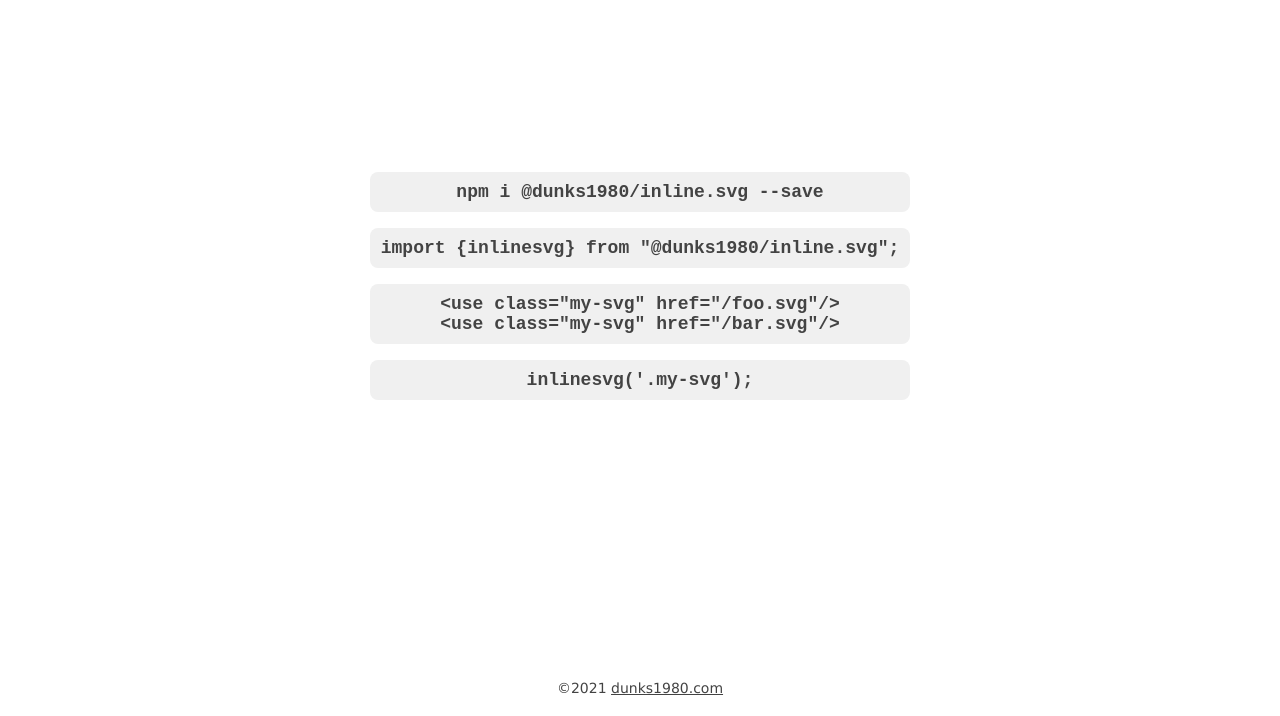
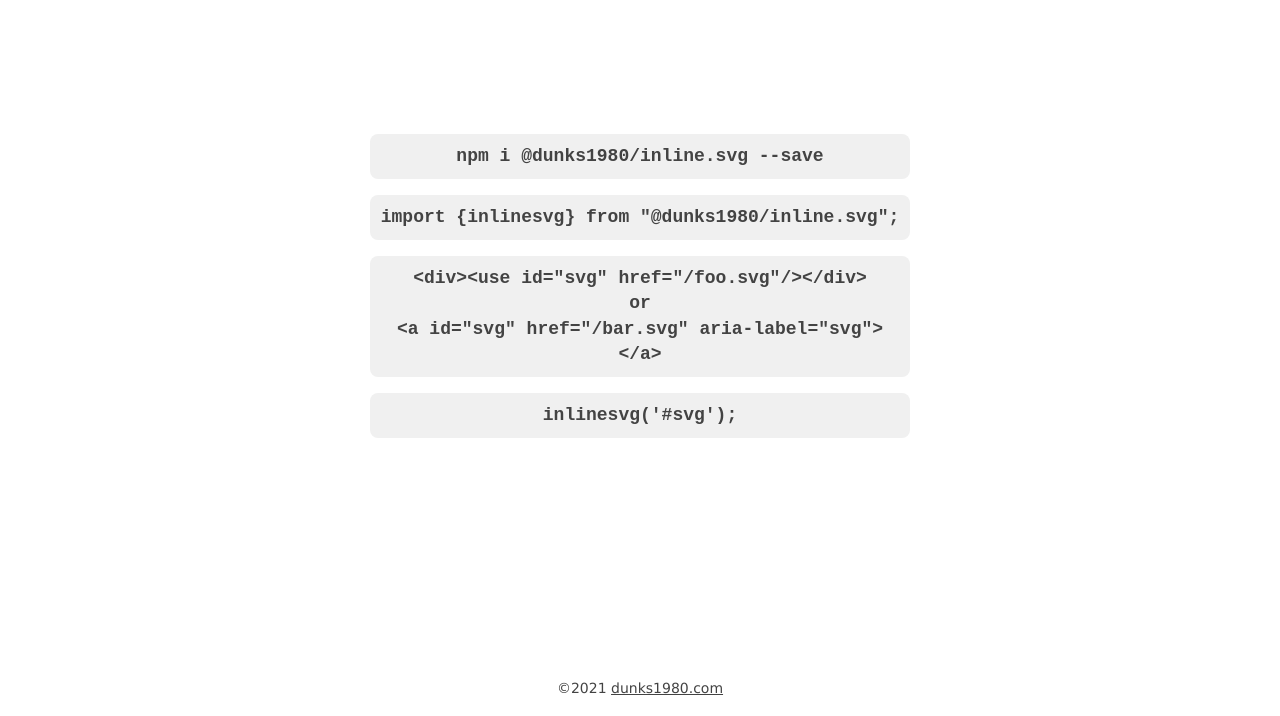
Before and after one commit to Dunks1980/inline.svg, a website built with Parcel: page src/index.html in a window 1280 px wide. Shown: the part 84-800 px from the top of the page. Built offline with nearby package versions, Linux system fonts and the light colour scheme.

Commit message:
better docs

```diff
--- a/src/index.html
+++ b/src/index.html
@@ -18,13 +18,14 @@
     <div class="email"><use class="inlinesvg" href="svg/email.svg"/></div>
   </header>
   <div class="svg-wrapper">
-    <use id="svg" href="svg/inline.svg/"></use>
+    <div><use id="svg" href="svg/inline.svg/"></div>
     <div class="code-text">
       <h1><pre><code>npm i @dunks1980/inline.svg --save</code></pre></h1>
       <h1><pre><code>import {inlinesvg} from "@dunks1980/inline.svg";</code></pre></h1>
-      <h1><pre><code>&lt;use class="my-svg" href="/foo.svg"/&gt;
-&lt;use class="my-svg" href="/bar.svg"/&gt;</code></pre></h1>
-      <h1><pre><code>inlinesvg('.my-svg');</code></pre></h1>
+      <h1><pre><code>&lt;div&gt;&lt;use id="svg" href="/foo.svg"/&gt;&lt;/div&gt;
+or
+&lt;a id="svg" href="/bar.svg" aria-label="svg"&gt;&lt;/a&gt;</code></pre></h1>
+      <h1><pre><code>inlinesvg('#svg');</code></pre></h1>
     </div>
   </div>
   <footer></footer>
--- a/src/scss/index.scss
+++ b/src/scss/index.scss
@@ -127,6 +127,7 @@
     font-size: 14px;
     display: block;
     white-space: pre-wrap;
+    line-height: 1.4;
     @media screen and (min-width: 550px) {
       font-size: 18px;
       max-width: 520px;
```
Also changed, not shown: README.md, README_NPM.md.
